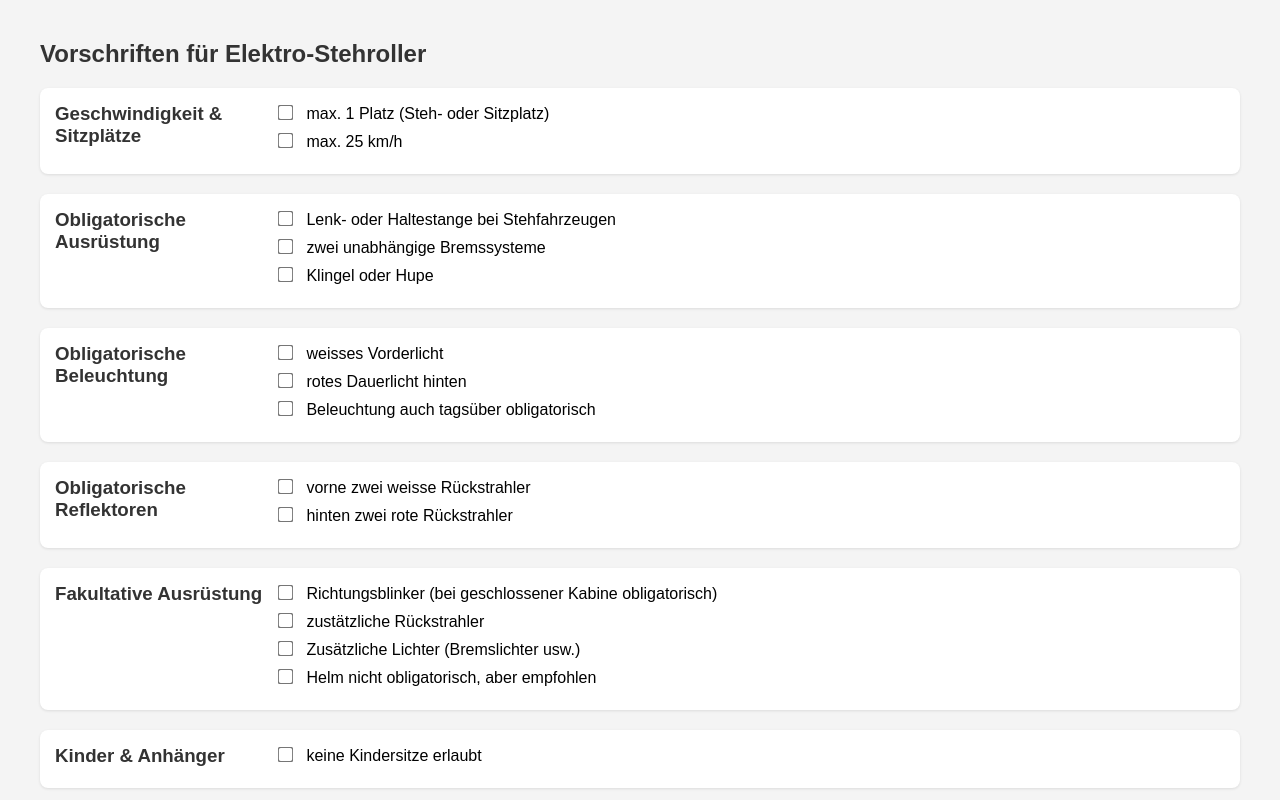
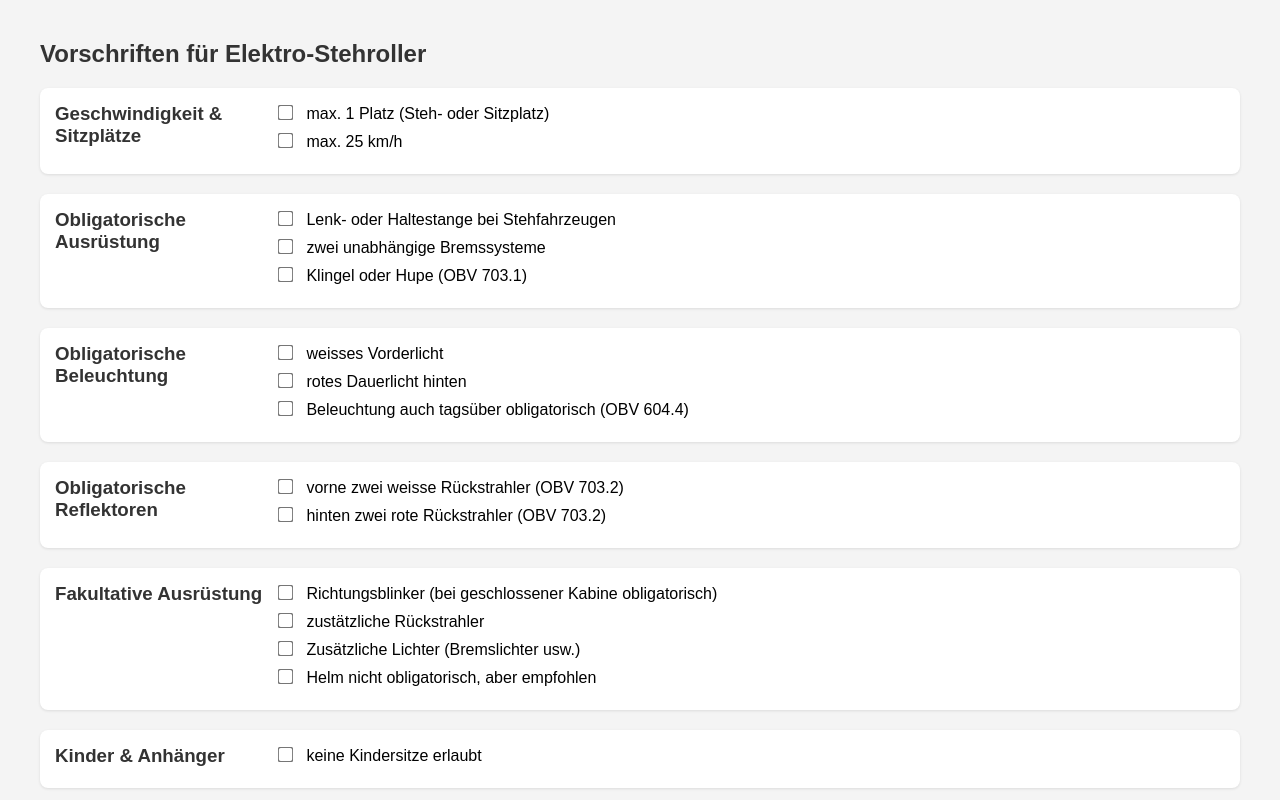
Before and after one commit to Akidog2014/Trendfahrzeuge, a plain HTML site: page vorschriftenestehroller.html in a window 1280 px wide. Shown: the top 800 px of the page. Drawn offline with Linux system fonts and the light colour scheme.

Commit message:
Update vorschriftenestehroller.html

```diff
--- a/vorschriftenestehroller.html
+++ b/vorschriftenestehroller.html
@@ -77,7 +77,7 @@
     <ul>
         <li><label><input type="checkbox"> Lenk- oder Haltestange bei Stehfahrzeugen</label></li>
         <li><label><input type="checkbox"> zwei unabhängige Bremssysteme</label></li>
-        <li><label><input type="checkbox"> Klingel oder Hupe</label></li>
+        <li><label><input type="checkbox"> Klingel oder Hupe (OBV 703.1)</label></li>
     </ul>
 </div>
 
@@ -86,15 +86,15 @@
     <ul>
         <li><label><input type="checkbox"> weisses Vorderlicht</label></li>
         <li><label><input type="checkbox"> rotes Dauerlicht hinten</label></li>
-        <li><label><input type="checkbox"> Beleuchtung auch tagsüber obligatorisch</label></li>
+        <li><label><input type="checkbox"> Beleuchtung auch tagsüber obligatorisch (OBV 604.4)</label></li>
     </ul>
 </div>
 
 <div class="rubrik">
     <h3>Obligatorische Reflektoren</h3>
     <ul>
-        <li><label><input type="checkbox"> vorne zwei weisse Rückstrahler</label></li>
-        <li><label><input type="checkbox"> hinten zwei rote Rückstrahler</label></li>
+        <li><label><input type="checkbox"> vorne zwei weisse Rückstrahler (OBV 703.2)</label></li>
+        <li><label><input type="checkbox"> hinten zwei rote Rückstrahler (OBV 703.2)</label></li>
     </ul>
 </div>
 
```
